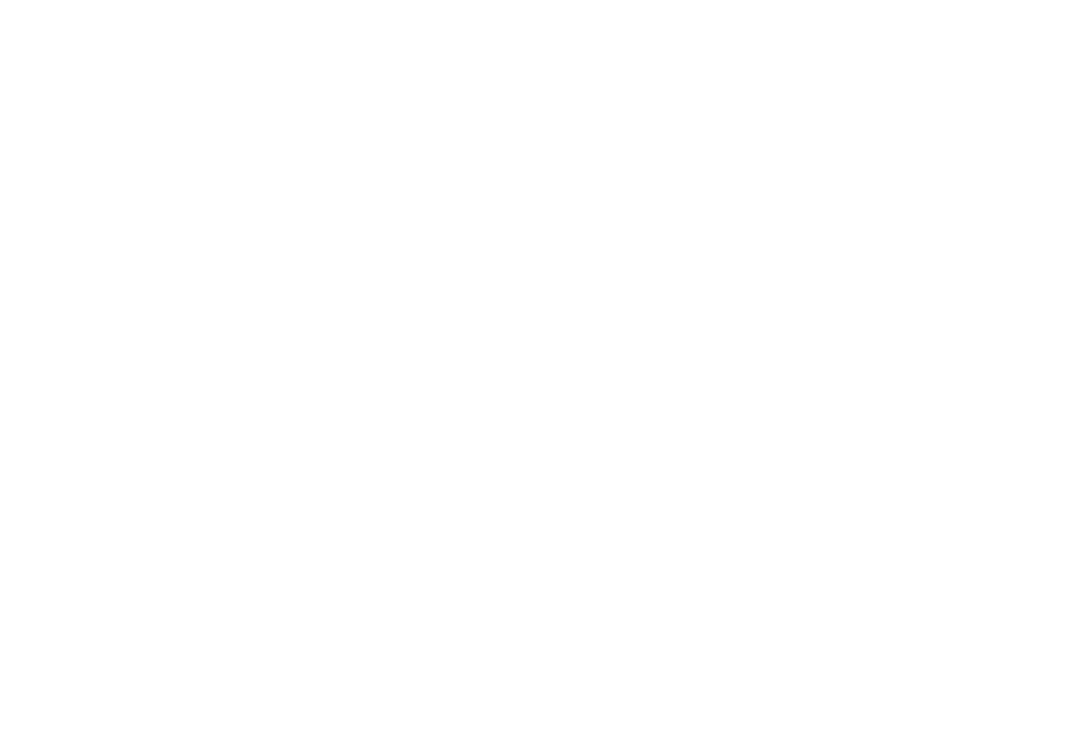
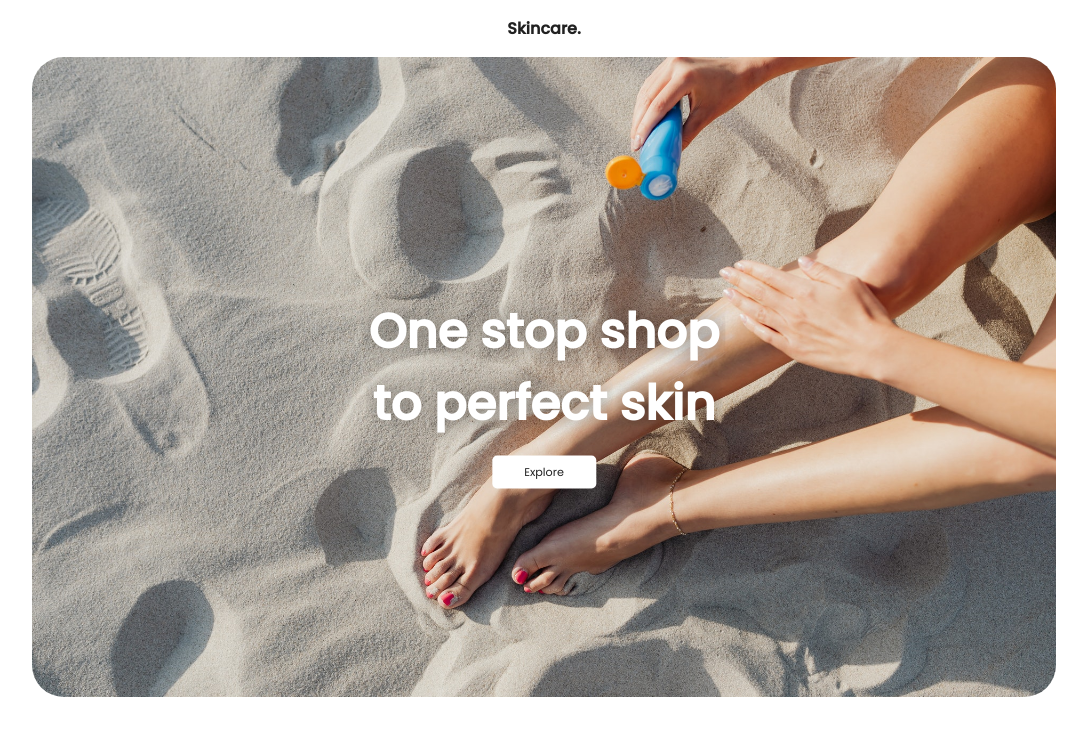
Before and after one commit to witzkvn/gsap_text_animation, a plain HTML site: page index.html in a window 1280 px wide. Shown: the whole page, without its empty margins (96-1183 px from the left). Drawn offline with nearby package versions, Linux system fonts and the light colour scheme.

Commit message:
added gsap animations on image and texts

```diff
--- a/app.js
+++ b/app.js
@@ -0,0 +1,43 @@
+const tl = gsap.timeline({
+    defaults: { duration: 0.75, ease: "power3.out" },
+});
+
+tl.fromTo(
+    ".hero-img",
+    { scale: 1.3, borderRadius: "0rem" },
+    {
+        scale: 1,
+        borderRadius: "2rem",
+        delay: 0.35,
+        duration: 2.5,
+        ease: "elastic.out(1.5,1)",
+    }
+);
+
+tl.fromTo(".cta1", { x: "100%", opacity: 0.5 }, { x: 0, opacity: 1 }, "<20%");
+tl.fromTo(".cta3", { x: "-100%", opacity: 0.5 }, { x: 0, opacity: 1 }, "<20%");
+tl.fromTo(".cta2", { y: "-100%", opacity: 0.5 }, { y: 0, opacity: 1 }, "<20%");
+tl.fromTo(".cta4", { x: "100%", opacity: 0.5 }, { x: 0, opacity: 1 }, "<20%");
+tl.fromTo(".cta6", { x: "-100%", opacity: 0.5 }, { x: 0, opacity: 1 }, "<20%");
+tl.fromTo(".cta5", { y: "100%", opacity: 0.5 }, { y: 0, opacity: 1 }, "<20%");
+
+tl.fromTo(".cta-button", { y: 20, opacity: 0 }, { y: 0, opacity: 1 }, "<");
+
+const logo = document.querySelector(".logo");
+const letters = logo.textContent.split("");
+
+logo.textContent = "";
+
+letters.forEach((letter, i) => {
+    const spanLetter = document.createElement("span");
+    spanLetter.classList.add("letter");
+    spanLetter.textContent = letter;
+    logo.appendChild(spanLetter);
+});
+
+gsap.set(".letter", { display: "inline-block" });
+gsap.fromTo(
+    ".letter",
+    { y: "100%" },
+    { y: "0%", delay: 2, stagger: 0.05, ease: "back.out(3)" }
+);
--- a/index.html
+++ b/index.html
@@ -14,6 +14,27 @@
         <link rel="stylesheet" href="./style.css" />
     </head>
     <body>
+        <nav>
+            <h1 class="logo">Skincare.</h1>
+        </nav>
+        <div class="hero-section">
+            <img src="./hero.jpg" alt="hero image" class="hero-img" />
+            <div class="cta">
+                <div class="cta-text">
+                    <h2><span class="cta1">One</span></h2>
+                    <h2><span class="cta2">stop</span></h2>
+                    <h2><span class="cta3">shop</span></h2>
+                </div>
+                <div class="cta-text">
+                    <h2><span class="cta4">to</span></h2>
+                    <h2>
+                        <span class="cta5">perfect</span>
+                    </h2>
+                    <h2><span class="cta6">skin</span></h2>
+                </div>
+                <button class="cta-button">Explore</button>
+            </div>
+        </div>
         <script
             src="https://cdnjs.cloudflare.com/ajax/libs/gsap/3.8.0/gsap.min.js"
             integrity="sha512-eP6ippJojIKXKO8EPLtsUMS+/sAGHGo1UN/38swqZa1ypfcD4I0V/ac5G3VzaHfDaklFmQLEs51lhkkVaqg60Q=="
--- a/style.css
+++ b/style.css
@@ -1,9 +1,71 @@
 * {
-  margin: 0;
-  padding: 0;
-  box-sizing: border-box;
+    margin: 0;
+    padding: 0;
+    box-sizing: border-box;
 }
 
 body {
-  font-family: "Poppins", sans-serif;
+    font-family: "Poppins", sans-serif;
 }
+
+nav {
+    padding: 1rem 0;
+    display: flex;
+    justify-content: center;
+    align-items: center;
+}
+
+.logo {
+    font-size: 1rem;
+    color: rgb(33, 33, 33);
+    overflow: hidden;
+}
+
+.hero-section {
+    height: 80vh;
+    margin: 0% 10%;
+}
+
+.hero-section img {
+    height: 100%;
+    width: 100%;
+    object-fit: cover;
+}
+
+.cta {
+    position: absolute;
+    top: 50%;
+    left: 50%;
+    transform: translate(-50%, -50%);
+    color: white;
+    display: flex;
+    flex-direction: column;
+    align-items: center;
+}
+
+.cta-text {
+    display: flex;
+    font-size: 2rem;
+}
+
+.cta-text h2 {
+    overflow: hidden;
+}
+
+.cta-text span {
+    padding: 0rem 0.4rem;
+    text-shadow: rgba(0, 0, 0, 0.4) 0px 0px 20px;
+    display: block;
+}
+
+.cta-button {
+    margin: 1rem;
+    padding: 0.5rem 2rem;
+    background-color: white;
+    font-family: "Poppins";
+    border-radius: 0.3rem;
+    color: rgb(33, 33, 33);
+    border: none;
+    font-size: 0.7rem;
+    cursor: pointer;
+}
```
Lines whose indentation alone changed are shown as unchanged.
